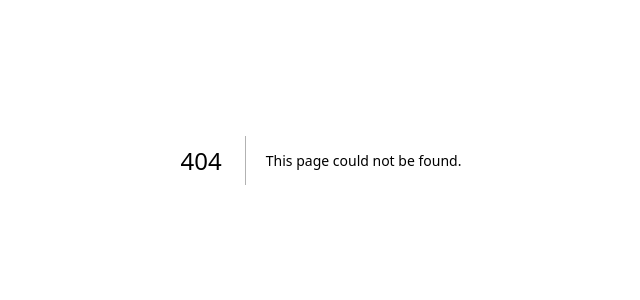
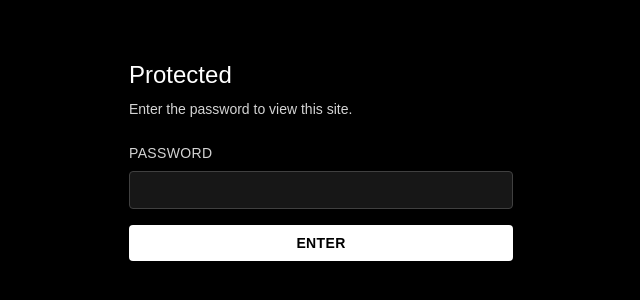
Before and after one commit to gdevaulthill/gfyi, a Next.js app: page /password in a window 1280 px wide. Before the commit this address had no page. Shown: the part 240-540 px from the top of the page, without its empty margins (319-959 px from the left). Built offline with nearby package versions, Linux system fonts and the light colour scheme; a web font is replaced by a local one.

Commit message:
Add password gate middleware

```diff
--- /dev/null
+++ b/app/password/page.tsx
@@ -0,0 +1,85 @@
+import { cookies } from 'next/headers';
+import { redirect } from 'next/navigation';
+
+export const metadata = {
+  title: 'Enter Password',
+  robots: {
+    index: false,
+    follow: false,
+  },
+};
+
+async function verifyPassword(formData: FormData) {
+  'use server';
+
+  const submitted = formData.get('password')?.toString() ?? '';
+  const redirectTo = formData.get('redirectTo')?.toString() || '/';
+  const expected = process.env.SITE_PASSWORD;
+
+  if (!expected) {
+    throw new Error('SITE_PASSWORD is not configured');
+  }
+
+  if (submitted === expected) {
+    const cookieStore = await cookies();
+    cookieStore.set({
+      name: 'site-auth',
+      value: 'true',
+      httpOnly: true,
+      sameSite: 'strict',
+      secure: process.env.NODE_ENV === 'production',
+      maxAge: 60 * 60 * 24 * 7,
+      path: '/',
+    });
+
+    redirect(redirectTo || '/');
+  }
+
+  redirect('/password?error=1');
+}
+
+export default function PasswordPage({
+  searchParams,
+}: {
+  searchParams: Record<string, string | string[] | undefined>;
+}) {
+  const showError = searchParams?.error === '1';
+  const redirectToParam = typeof searchParams?.from === 'string' ? searchParams.from : '/';
+
+  return (
+    <div className="min-h-screen bg-black text-white flex items-center justify-center px-6">
+      <div className="w-full max-w-sm space-y-6">
+        <div className="space-y-2">
+          <h1 className="text-2xl font-semibold">Protected</h1>
+          <p className="text-sm text-neutral-300">
+            Enter the password to view this site.
+          </p>
+          {showError && (
+            <p className="text-sm text-red-400">Incorrect password. Try again.</p>
+          )}
+        </div>
+        <form action={verifyPassword} className="space-y-4">
+          <input type="hidden" name="redirectTo" value={redirectToParam} />
+          <label className="block">
+            <span className="mb-2 block text-sm uppercase tracking-wide text-neutral-300">
+              Password
+            </span>
+            <input
+              type="password"
+              name="password"
+              required
+              className="w-full rounded border border-neutral-700 bg-neutral-900 px-3 py-2 text-sm focus:border-white focus:outline-none focus:ring-0"
+              autoComplete="current-password"
+            />
+          </label>
+          <button
+            type="submit"
+            className="w-full rounded bg-white py-2 text-sm font-semibold uppercase tracking-wide text-black transition hover:bg-neutral-200"
+          >
+            Enter
+          </button>
+        </form>
+      </div>
+    </div>
+  );
+}
--- /dev/null
+++ b/middleware.ts
@@ -0,0 +1,35 @@
+import { NextRequest, NextResponse } from 'next/server';
+
+const PUBLIC_FILE = /\.(.*)$/;
+
+export function middleware(request: NextRequest) {
+  const { pathname } = request.nextUrl;
+
+  if (
+    pathname.startsWith('/_next') ||
+    pathname.startsWith('/api') ||
+    pathname === '/password' ||
+    pathname.startsWith('/password/') ||
+    PUBLIC_FILE.test(pathname)
+  ) {
+    return NextResponse.next();
+  }
+
+  const hasAuthCookie = request.cookies.get('site-auth')?.value === 'true';
+
+  if (hasAuthCookie) {
+    return NextResponse.next();
+  }
+
+  const url = request.nextUrl.clone();
+  url.pathname = '/password';
+  if (!url.searchParams.has('from') && pathname !== '/') {
+    url.searchParams.set('from', pathname);
+  }
+
+  return NextResponse.redirect(url);
+}
+
+export const config = {
+  matcher: ['/((?!_next/static|_next/image|favicon.ico|robots.txt|sitemap.xml).*)'],
+};
```
